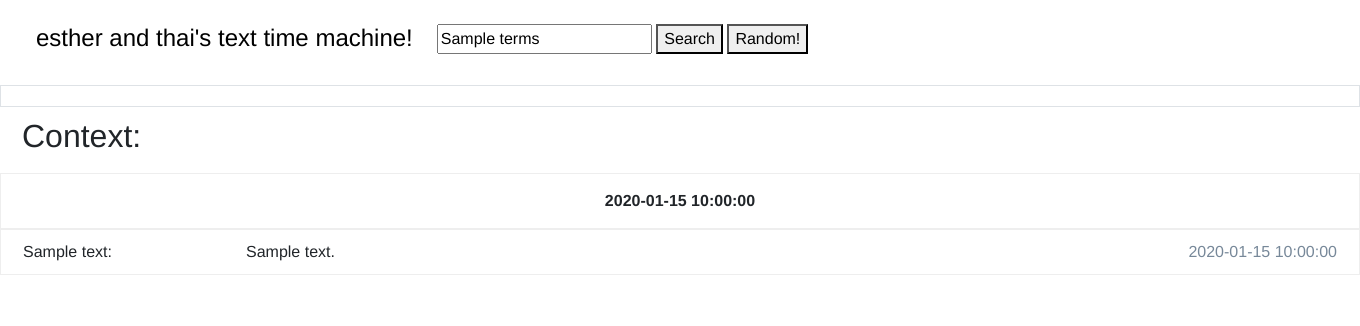
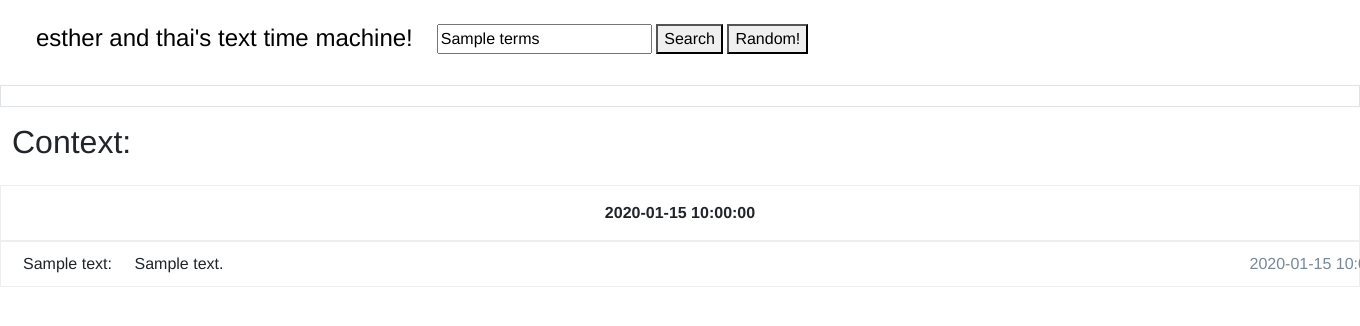
Before and after one commit to thaiv28/imessage-time-machine, a Flask app: template timemachine/templates/tm/message.html in a window 1360 px wide; the page is wider, and only the part inside the window is pictured. Shown: the top 326 px of that part. Run offline with Flask 3, Linux system fonts and the light colour scheme; the template is opened without the code that fills it: most values are stand-ins (such as "Sample title", 1, 10 or a date in 2020); some libraries are stand-ins or nearby versions.

Commit message:
fix context formatting

```diff
--- a/timemachine/static/style.css
+++ b/timemachine/static/style.css
@@ -102,9 +102,6 @@ h1 {
     padding: 10px;
 }
 
-h2 {
-    padding: 10px;
-}
 
 body {
     font-family: "Helvetica Neue", Helvetica, Arial, sans-serif;
--- a/timemachine/templates/tm/message.html
+++ b/timemachine/templates/tm/message.html
@@ -24,7 +24,9 @@
     <section class="context">
         <div class="container-fluid">
             {% if context %}
-                <h2>Context:</h2>
+                <div class="row py-3">
+                    <h2>Context:</h2>
+                </div>
                 <div class="context_messages">
                     {% if (context|first).date != msg.date %}
                         <div class ="row message date">
@@ -32,10 +34,10 @@
                         </div>
                     {% endif%}
                     {% for text in context%}
-                        <div class ="row message">
-                            <div class="col-2 name">{{text.name}}: </div>
-                            <div class="col-8">{{text.text}}</div>
-                            <div class="col-2 time">{{text.str_time()}}</div>
+                        <div class ="row result">
+                            <div class="col-lg-1 name text-nowrap">{{text.name}}: </div>
+                            <div class="col-lg-10">{{text.text}}</div>
+                            <div class="col-lg-1 time text-nowrap">{{text.str_time()}}</div>
                         </div>
                         {% if text.next_date and text.date != text.next_date %}
                             <div class ="row message date">
```
Also changed, not shown: timemachine/templates/tm/message_results.html (+6 -6 lines).
